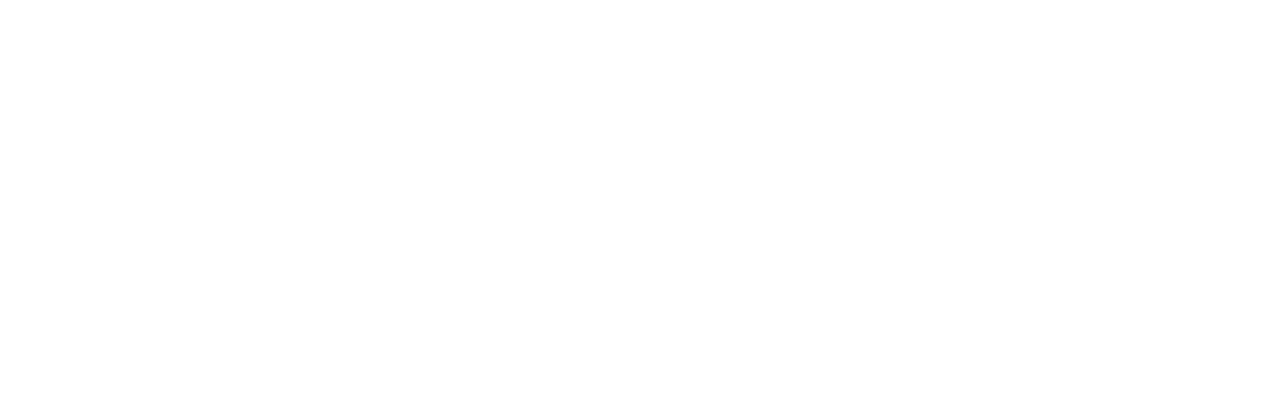
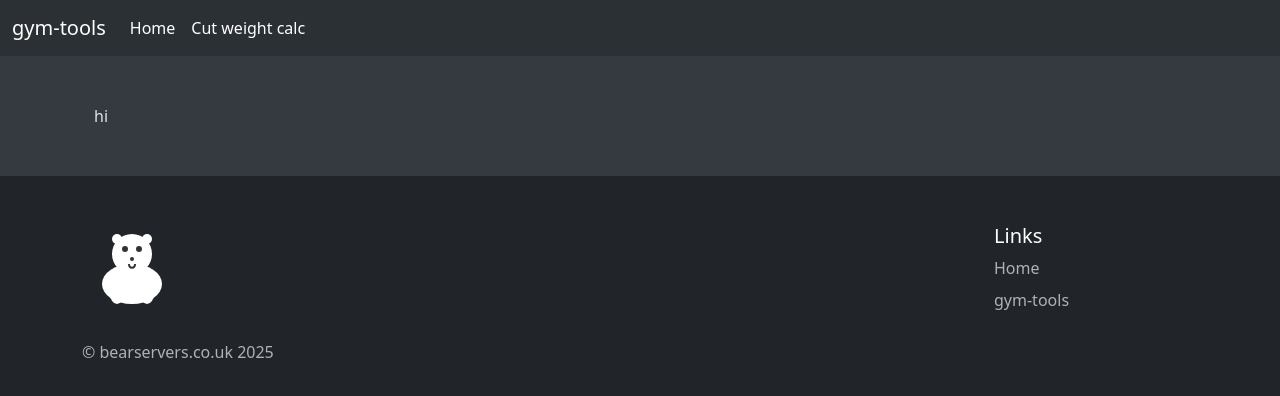
Before and after one commit to highpolarbear/bearservers-site-react, a React (Vite) app: page /gym-tools/user in a window 1280 px wide. Before the commit this address had no page. Shown: the top 396 px of the page. Built offline with nearby package versions, Linux system fonts and the light colour scheme.

Commit message:
added prettier and userpage base

```diff
--- a/package.json
+++ b/package.json
@@ -25,6 +25,7 @@
     "eslint-plugin-react-hooks": "^5.1.0",
     "eslint-plugin-react-refresh": "^0.4.19",
     "globals": "^15.15.0",
+    "prettier": "^3.5.3",
     "typescript": "~5.7.2",
     "typescript-eslint": "^8.24.1",
     "vite": "^6.2.0"
--- a/src/App.tsx
+++ b/src/App.tsx
@@ -5,6 +5,7 @@
 import HomePage from "./pages/Homepage/Homepage";
 import WeightCutPage from "./pages/gymTools/WeightCutPage";
 import GymToolsHomePage from "./pages/gymTools/gymTools";
+import { UserPage } from "./pages/UserPage/UserPage";
 
 function App() {
   return (
@@ -15,6 +16,7 @@
           <Route index element={<GymToolsHomePage />} />
           <Route path="weight-cut" element={<WeightCutPage />} />
           <Route path="weight-cut.html" element={<WeightCutPage />} />
+          <Route path="user" element={<UserPage />} />
         </Route>
       </Routes>
     </BrowserRouter>
--- /dev/null
+++ b/src/pages/UserPage/UserPage.tsx
@@ -0,0 +1,12 @@
+import GymToolsBase from "../../templates/GymToolsBase"
+
+export const UserPage = () => {
+    return <GymToolsBase path="/user">
+      <div className="container mb-5">
+
+        hi
+
+    </div>
+
+    </GymToolsBase>
+}
```
Also changed, not shown: 1 other file (tests, documents, lock files or other folders).
